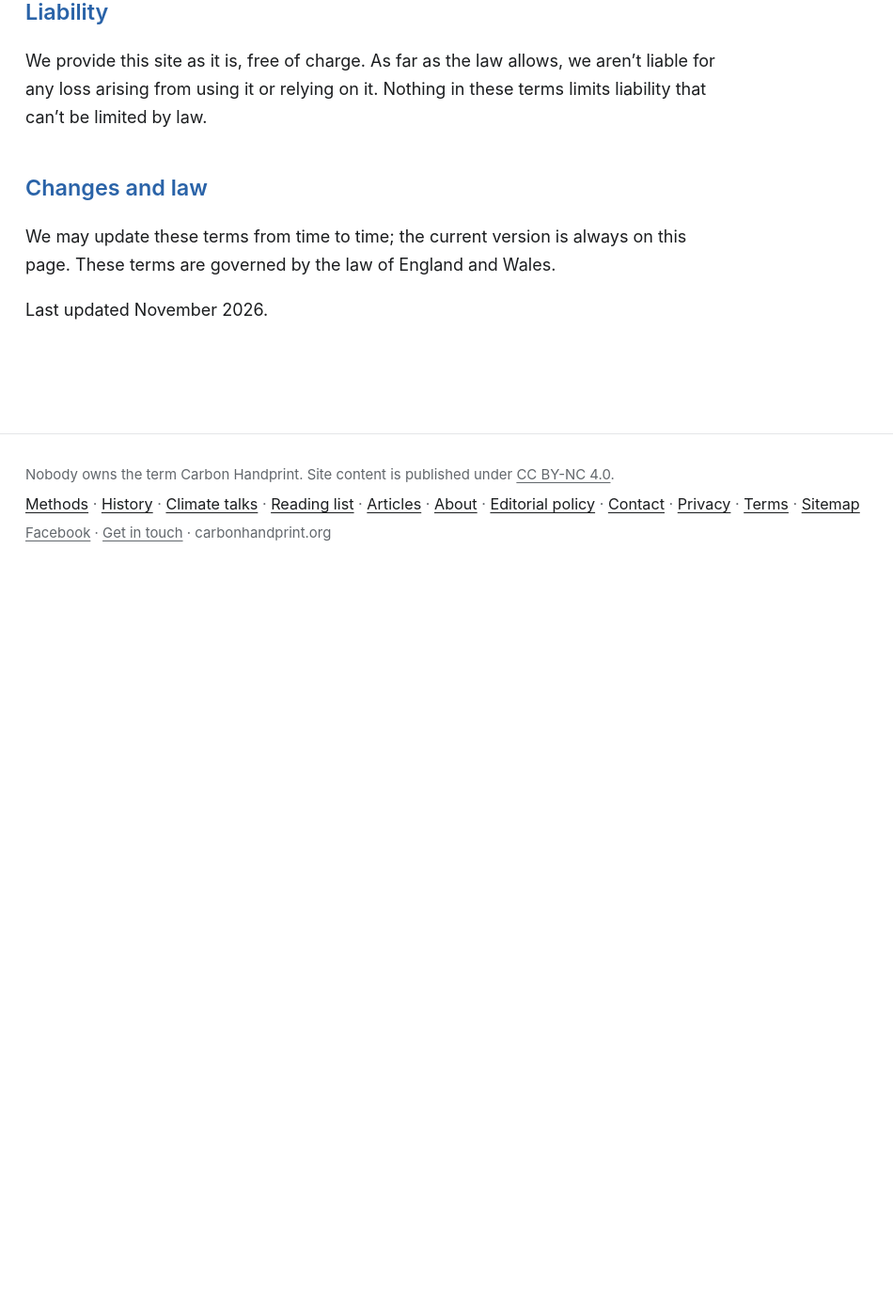
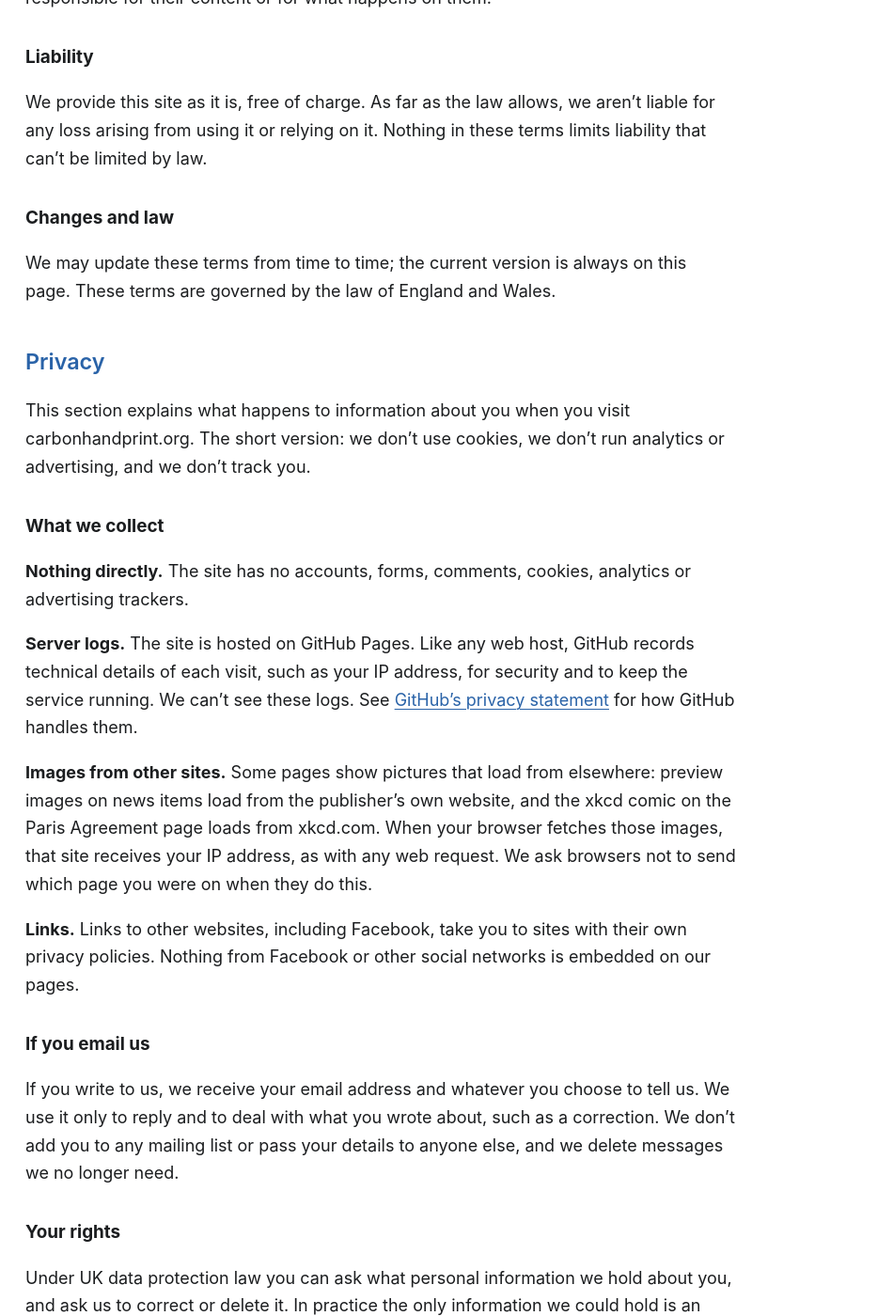
Before and after one commit to multiplicit-com/carbonhandprint, a Jekyll site: the page built from terms.md, in a window 1280 px wide and 1400 px high, scrolled down 1068 px. Shown: the whole window at 94% size, without its empty margins (0-950 px from the left). Built offline with Jekyll 4.4.1, drawn with Linux system fonts in a browser that asks for light colours; before the commit the page ends 1698 px from its top, so only the background shows below that; some of the changed text lies outside the part shown.

Commit message:
Combine terms and privacy into one page
Co-Authored-By: Claude Opus 5.5 <noreply@anthropic.com>
Claude-Session: https://claude.ai/code/session_01Li7jXRtkERso7tJFT24TLP

```diff
--- a/_includes/footer.html
+++ b/_includes/footer.html
@@ -2,7 +2,7 @@
   <div class="wrap">
     <p>Nobody owns the term Carbon Handprint. Site content is published under
       <a href="https://creativecommons.org/licenses/by-nc/4.0/">CC BY-NC 4.0</a>.</p>
-    <p class="footnav"><a href="{{ '/methods/' | relative_url }}">Methods</a> · <a href="{{ '/history/' | relative_url }}">History</a> · <a href="{{ '/events/' | relative_url }}">Climate talks</a> · <a href="{{ '/reading/' | relative_url }}">Reading list</a> · <a href="{{ '/articles/' | relative_url }}">Articles</a> · <a href="{{ '/about/' | relative_url }}">About</a> · <a href="{{ '/editorial-policy/' | relative_url }}">Editorial policy</a> · <a href="{{ '/contact/' | relative_url }}">Contact</a> · <a href="{{ '/privacy/' | relative_url }}">Privacy</a> · <a href="{{ '/terms/' | relative_url }}">Terms</a> · <a href="{{ '/sitemap/' | relative_url }}">Sitemap</a></p>
+    <p class="footnav"><a href="{{ '/methods/' | relative_url }}">Methods</a> · <a href="{{ '/history/' | relative_url }}">History</a> · <a href="{{ '/events/' | relative_url }}">Climate talks</a> · <a href="{{ '/reading/' | relative_url }}">Reading list</a> · <a href="{{ '/articles/' | relative_url }}">Articles</a> · <a href="{{ '/about/' | relative_url }}">About</a> · <a href="{{ '/editorial-policy/' | relative_url }}">Editorial policy</a> · <a href="{{ '/contact/' | relative_url }}">Contact</a> · <a href="{{ '/terms/' | relative_url }}">Terms and privacy</a> · <a href="{{ '/sitemap/' | relative_url }}">Sitemap</a></p>
     <p><a href="{{ site.facebook_url }}" rel="me">Facebook</a> · <a href="{{ '/contact/' | relative_url }}">Get in touch</a> · carbonhandprint.org</p>
   </div>
 </footer>
--- a/terms.md
+++ b/terms.md
@@ -1,14 +1,16 @@
 ---
 layout: page
 accent: blue
-title: Terms of use
+title: Terms and privacy
 permalink: /terms/
-description: The terms for using carbonhandprint.org and its content.
+description: The terms for using carbonhandprint.org, and what the site collects about visitors, which is very little.
 ---
 
-By using carbonhandprint.org you agree to these terms. They're short.
+## Terms of use {#terms}
 
-## Using our content
+By using carbonhandprint.org you agree to these terms. They're short, and how we handle your information is set out under [Privacy](#privacy) below.
+
+### Using our content
 
 Nobody owns the term Carbon Handprint, and anyone is free to use it.
 
@@ -16,20 +18,46 @@ Our own writing is published under the [Creative Commons Attribution-NonCommerci
 
 Some material belongs to others and is used with permission or under its own licence, such as the xkcd comic on the Paris Agreement page and preview images on news items. Those stay with their owners and aren't covered by our licence.
 
-## Accuracy
+### Accuracy
 
 We work hard to get things right and follow our [editorial policy](/editorial-policy/). Climate policy moves quickly, though, and figures and targets change. Information on this site is for general interest, not professional, legal or financial advice, and we can't promise it's complete or up to date. If you spot a mistake, please [tell us](/contact/).
 
-## Other websites
+### Other websites
 
 We link to many other websites, mostly governments, research bodies and news organisations. We choose them carefully, but we don't control them and aren't responsible for their content or for what happens on them.
 
-## Liability
+### Liability
 
 We provide this site as it is, free of charge. As far as the law allows, we aren't liable for any loss arising from using it or relying on it. Nothing in these terms limits liability that can't be limited by law.
 
-## Changes and law
+### Changes and law
 
 We may update these terms from time to time; the current version is always on this page. These terms are governed by the law of England and Wales.
 
+## Privacy {#privacy}
+
+This section explains what happens to information about you when you visit carbonhandprint.org. The short version: we don't use cookies, we don't run analytics or advertising, and we don't track you.
+
+### What we collect
+
+**Nothing directly.** The site has no accounts, forms, comments, cookies, analytics or advertising trackers.
+
+**Server logs.** The site is hosted on GitHub Pages. Like any web host, GitHub records technical details of each visit, such as your IP address, for security and to keep the service running. We can't see these logs. See [GitHub's privacy statement](https://docs.github.com/en/site-policy/privacy-policies/github-general-privacy-statement) for how GitHub handles them.
+
+**Images from other sites.** Some pages show pictures that load from elsewhere: preview images on news items load from the publisher's own website, and the xkcd comic on the Paris Agreement page loads from xkcd.com. When your browser fetches those images, that site receives your IP address, as with any web request. We ask browsers not to send which page you were on when they do this.
+
+**Links.** Links to other websites, including Facebook, take you to sites with their own privacy policies. Nothing from Facebook or other social networks is embedded on our pages.
+
+### If you email us
+
+If you write to us, we receive your email address and whatever you choose to tell us. We use it only to reply and to deal with what you wrote about, such as a correction. We don't add you to any mailing list or pass your details to anyone else, and we delete messages we no longer need.
+
+### Your rights
+
+Under UK data protection law you can ask what personal information we hold about you, and ask us to correct or delete it. In practice the only information we could hold is an email you've sent us. [Get in touch](/contact/) and we'll help. If you're unhappy with how we've handled your information, you can complain to the [Information Commissioner's Office](https://ico.org.uk/make-a-complaint/).
+
+### Changes
+
+If anything here changes, for example if we ever add analytics, we'll update this section first.
+
 Last updated November 2026.
```
Also changed, not shown: privacy.md (deleted, +0 -33 lines), sitemap-page.md (+1 -2 lines).
